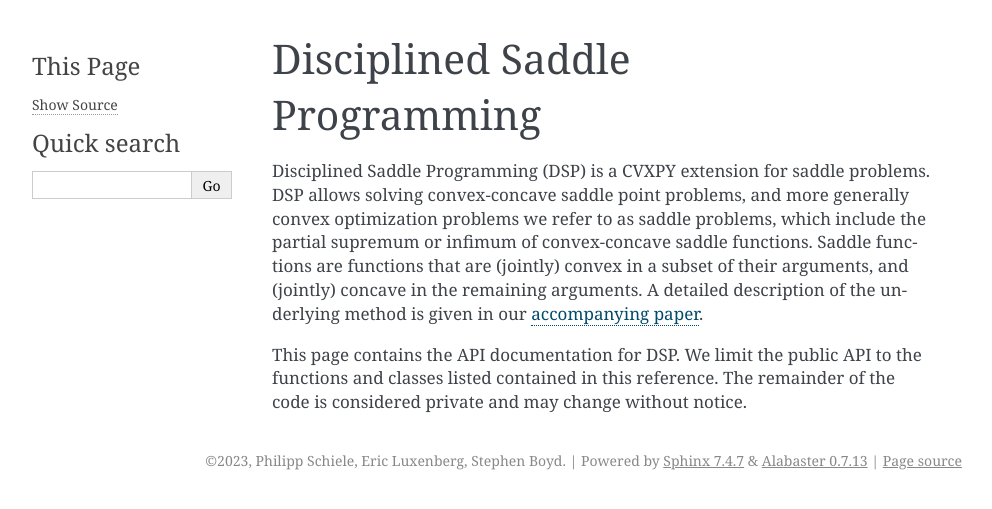
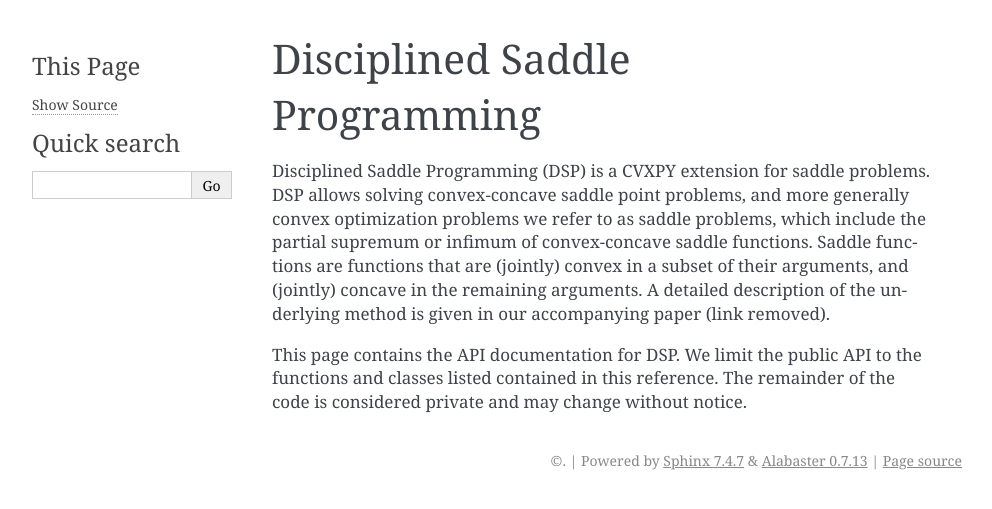
Before and after one commit to cvxgrp/dsp, a Sphinx documentation site: the page built from docs/index.rst, in a window 1280 px wide. Shown: the top 509 px of the page, without its empty margins (148-1140 px from the left). Built offline with Sphinx 7.4.7, drawn with Linux system fonts in a browser that asks for light colours.

Commit message:
anonymize

```diff
--- a/docs/conf.py
+++ b/docs/conf.py
@@ -9,8 +9,7 @@ import sys
 # https://www.sphinx-doc.org/en/master/usage/configuration.html#project-information
 
 project = "dsp"
-copyright = "2023, Philipp Schiele, Eric Luxenberg, Stephen Boyd"
-author = "Philipp Schiele, Eric Luxenberg, Stephen Boyd"
+author = "anonymous"
 
 # -- General configuration ---------------------------------------------------
 # https://www.sphinx-doc.org/en/master/usage/configuration.html#general-configuration
--- a/docs/index.rst
+++ b/docs/index.rst
@@ -14,7 +14,7 @@ Disciplined Saddle Programming (DSP) is a CVXPY extension for saddle problems.
 DSP allows solving convex-concave saddle point problems, and more generally convex optimization problems we refer to
 as saddle problems, which include the partial supremum or infimum of convex-concave saddle functions. Saddle functions
 are functions that are (jointly) convex in a subset of their arguments, and (jointly) concave in the remaining
-arguments. A detailed description of the underlying method is given in our `accompanying paper <https://arxiv.org/abs/2301.13427>`_.
+arguments. A detailed description of the underlying method is given in our accompanying paper (link removed).
 
 This page contains the API documentation for DSP. We limit the public API to the functions and classes listed contained
 in this reference. The remainder of the code is considered private and may change without notice.
--- a/setup.cfg
+++ b/setup.cfg
@@ -1,9 +1,6 @@
 [metadata]
 name = dsp-cvxpy
 version = 0.1.0
-author = Philipp Schiele, Eric Luxenberg, Stephen Boyd
-author_email = philipp.schiele@stat.uni-muenchen.de, ericlux@stanford.edu, boyd@stanford.edu
-url = https://github.com/cvxgrp/dsp
 description = Disciplined Saddle Programming
 long_description = file: README.md
 long_description_content_type = text/markdown
```
Also changed, not shown: README.md (+1 -16 lines).
